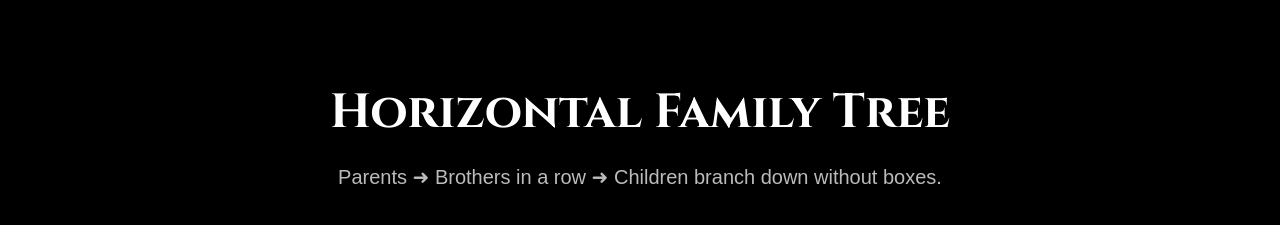
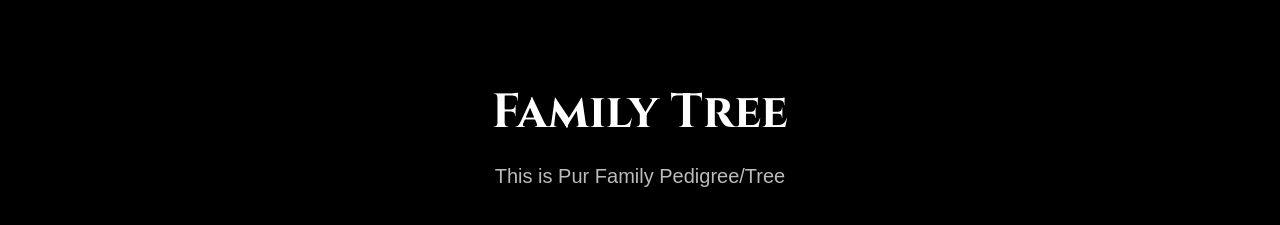
Before and after one commit to Captain-182/OnePagePedigree, a plain HTML site: page index.html in a window 1280 px wide. Shown: the top 225 px of the page. Drawn offline with Linux system fonts and the light colour scheme.

Commit message:
index.html

```diff
--- a/index.html
+++ b/index.html
@@ -2,7 +2,7 @@
 <html lang="en">
 <head>
   <meta charset="UTF-8" />
-  <title>Horizontal Family Tree</title>
+  <title>Family Tree</title>
   <link href="https://fonts.googleapis.com/css2?family=Cinzel:wght@700&display=swap" rel="stylesheet">
   <style>
     body {
@@ -125,9 +125,8 @@
 </head>
 <body>
 
-  <h1>Horizontal Family Tree</h1>
-  <p class="intro">Parents ➜ Brothers in a row ➜ Children branch down without boxes.</p>
-
+  <h1>Family Tree</h1>
+  <p class="intro">This is Pur Family Pedigree/Tree</p>
   <div class="tree">
 
     <!-- Parents -->
```
